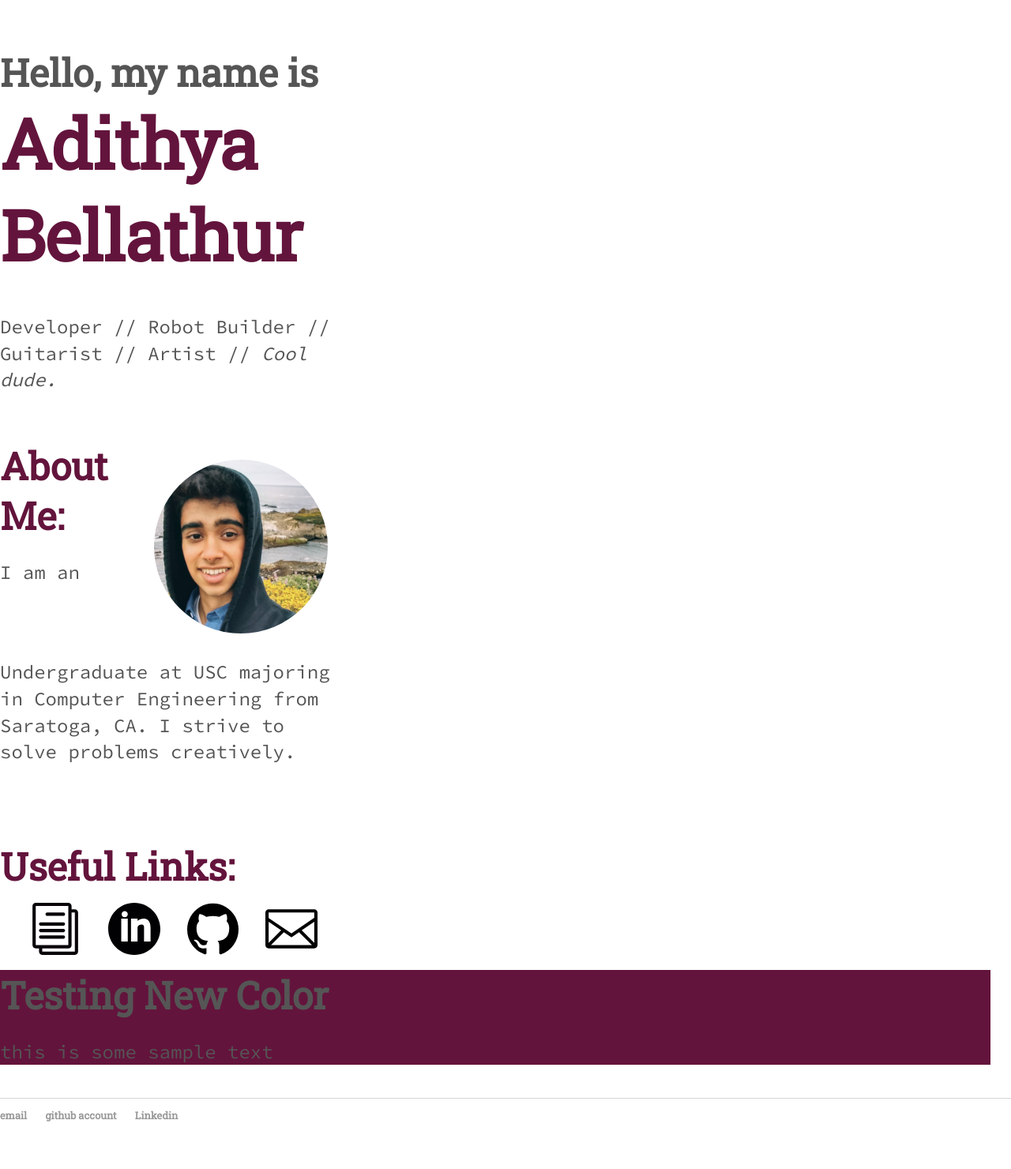
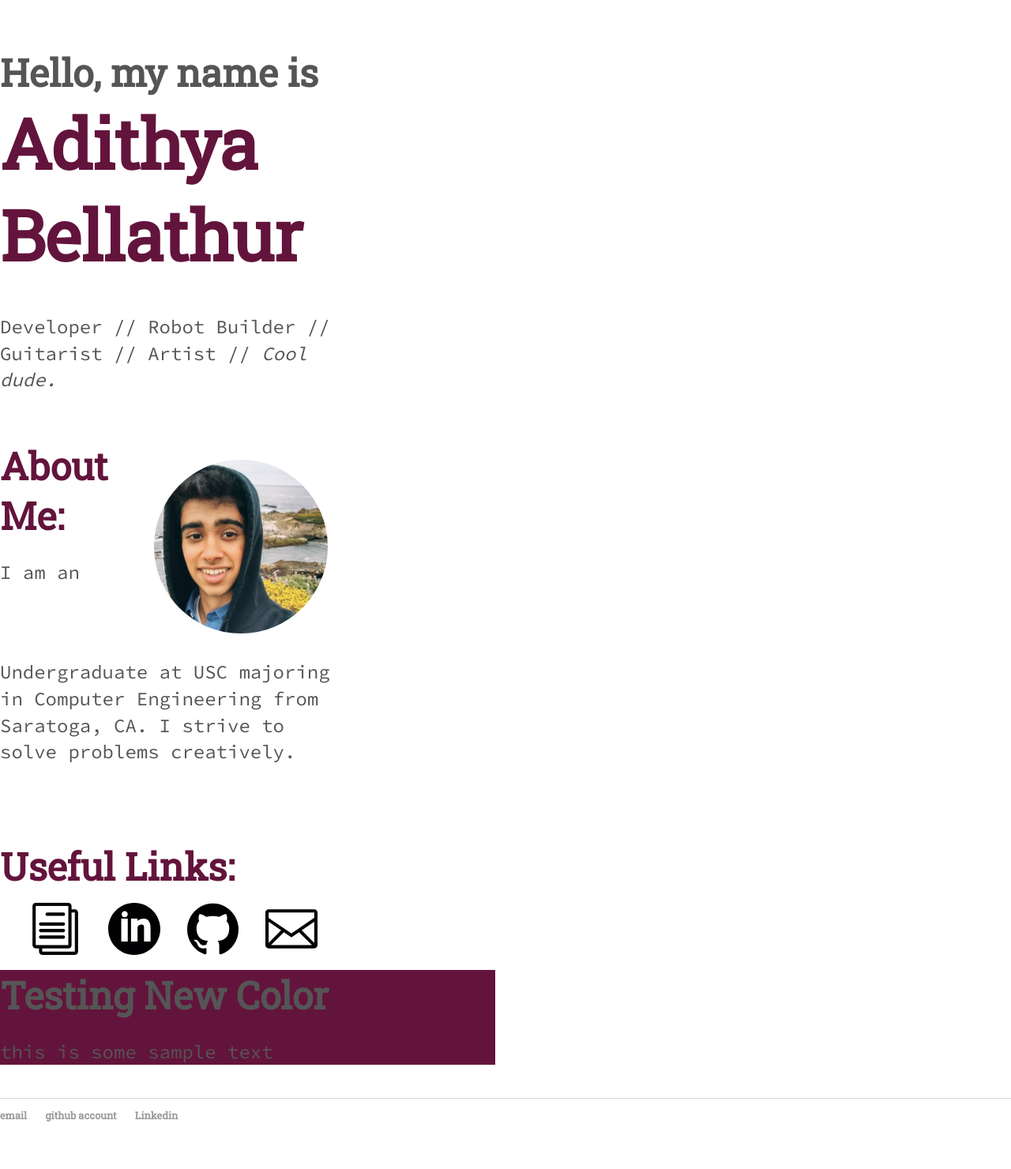
Before and after one commit to adibellathur/adibellathur.github.io, a Jekyll site: the page built from index.html, in a window 1280 px wide. Shown: the whole page at 79% size. Built offline with Jekyll 4.4.1, drawn with Linux system fonts in a browser that asks for light colours.

Commit message:
added stuff

```diff
--- a/css/main.css
+++ b/css/main.css
@@ -70,7 +70,7 @@ ul.posts li {
     list-style: none;
 }
 .theme-color {
-	width: 200%;
+	width: 100%;
 	background: #63143C;
 	margin: 0px;
 }
```
